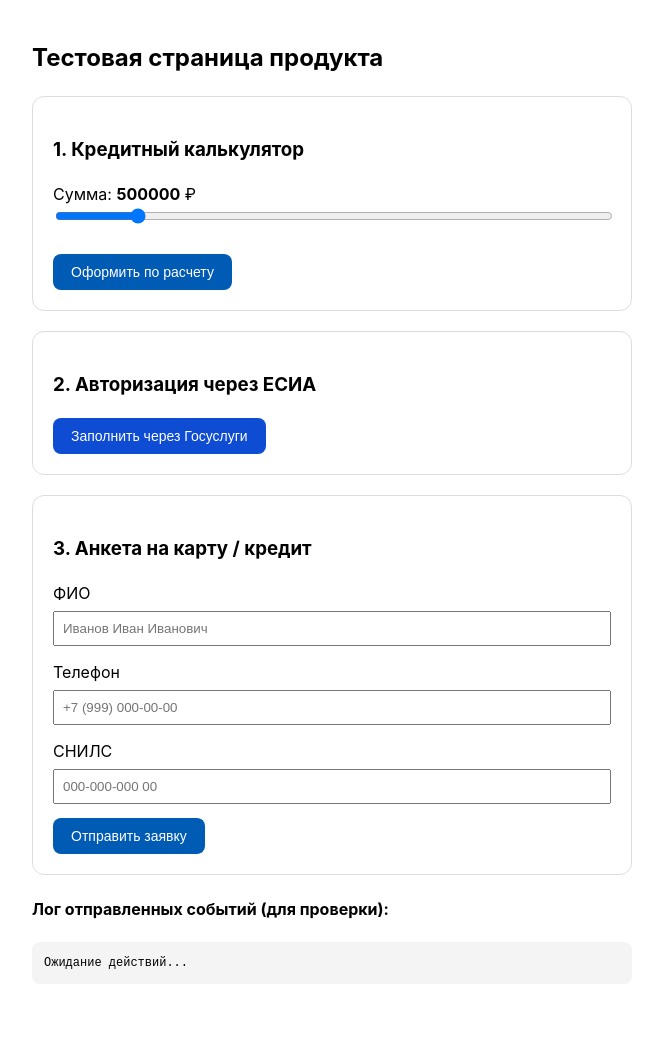
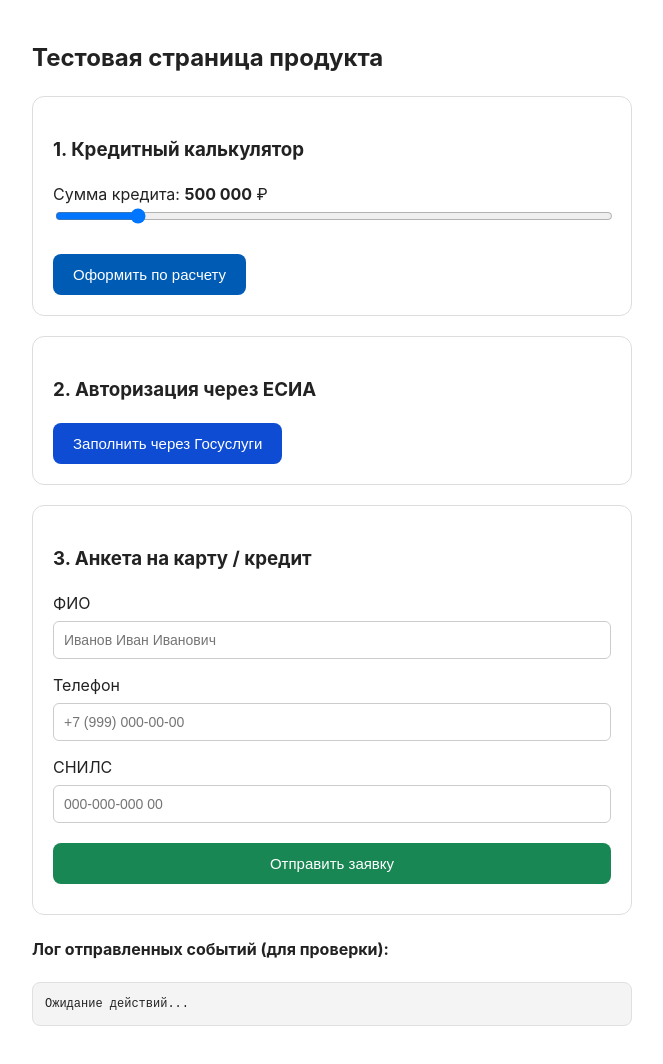
Before and after one commit to romankalinin7766-png/metrica-test, a plain HTML site: page index.html in a window 1280 px wide. Shown: the whole page, without its empty margins (308-971 px from the left). Before the commit the page ends 1024 px from the top, so only its background shows below. Drawn offline with Linux system fonts and the light colour scheme.

Commit message:
Update index.html

```diff
--- a/index.html
+++ b/index.html
@@ -5,12 +5,29 @@
     <meta name="viewport" content="width=device-width, initial-scale=1.0">
     <title>Тестовый стенд Яндекс Метрики</title>
     <style>
-        body { font-family: -apple-system, sans-serif; max-width: 600px; margin: 40px auto; padding: 0 20px; line-height: 1.5; }
-        .card { border: 1px solid #ddd; border-radius: 12px; padding: 20px; margin-bottom: 20px; }
-        button { background: #005bb5; color: #fff; border: none; padding: 10px 18px; border-radius: 8px; cursor: pointer; font-size: 14px; }
+        body { font-family: -apple-system, sans-serif; max-width: 600px; margin: 40px auto; padding: 0 20px; line-height: 1.5; color: #222; }
+        .card { border: 1px solid #ddd; border-radius: 12px; padding: 20px; margin-bottom: 20px; background: #fff; }
+        button {
+            background: #005bb5;
+            color: #fff;
+            border: none;
+            padding: 12px 20px;
+            border-radius: 8px;
+            cursor: pointer;
+            font-size: 15px;
+            font-weight: 500;
+            display: inline-block;
+            transition: background 0.15s ease, transform 0.05s ease;
+        }
+        button:hover { background: #00448a; }
+        button:active { transform: scale(0.98); }
         button.esia { background: #0d4cd3; }
-        input[type="text"], input[type="tel"] { width: 100%; padding: 8px; margin: 6px 0 14px; box-sizing: border-box; }
-        .log { background: #f4f4f4; padding: 12px; border-radius: 8px; font-family: monospace; font-size: 12px; max-height: 180px; overflow-y: auto; }
+        button.esia:hover { background: #09389e; }
+        button.submit-btn { background: #198754; width: 100%; margin-top: 6px; }
+        button.submit-btn:hover { background: #146c43; }
+        input[type="text"], input[type="tel"] { width: 100%; padding: 10px; margin: 6px 0 14px; box-sizing: border-box; border: 1px solid #ccc; border-radius: 6px; font-size: 14px; }
+        .status-badge { display: inline-block; margin-left: 10px; font-size: 13px; color: #198754; font-weight: 500; }
+        .log { background: #f4f4f4; padding: 12px; border-radius: 8px; font-family: monospace; font-size: 12px; max-height: 200px; overflow-y: auto; border: 1px solid #e0e0e0; }
     </style>
 
     <!-- Yandex.Metrika counter -->
@@ -32,34 +49,37 @@
     <h2>Тестовая страница продукта</h2>
 
     <!-- Блок 1: Калькулятор -->
-    <div class="card">
+    <div class="card" id="calcBlock">
         <h3>1. Кредитный калькулятор</h3>
-        <label>Сумма: <b id="amountVal">500000</b> ₽</label><br>
+        <label for="amountRange">Сумма кредита: <b id="amountVal">500 000</b> ₽</label><br>
         <input type="range" id="amountRange" min="100000" max="3000000" step="50000" value="500000" style="width:100%"><br><br>
-        <button id="calcApplyBtn">Оформить по расчету</button>
+        <button type="button" id="calcApplyBtn" data-ym-goal="credit_calc_apply">Оформить по расчету</button>
+        <span class="status-badge" id="calcStatus"></span>
     </div>
 
     <!-- Блок 2: Госуслуги -->
-    <div class="card">
+    <div class="card" id="esiaBlock">
         <h3>2. Авторизация через ЕСИА</h3>
-        <button class="esia" id="esiaBtn">Заполнить через Госуслуги</button>
+        <button type="button" class="esia" id="esiaBtn" data-ym-goal="esia_auth_click">Заполнить через Госуслуги</button>
+        <span class="status-badge" id="esiaStatus"></span>
     </div>
 
     <!-- Блок 3: Форма заявки -->
-    <div class="card">
+    <div class="card" id="formBlock">
         <h3>3. Анкета на карту / кредит</h3>
-        <form id="creditForm">
-            <label>ФИО</label>
-            <input type="text" name="fio" placeholder="Иванов Иван Иванович">
+        <form id="creditForm" action="#submitted" method="post">
+            <label for="inputFio">ФИО</label>
+            <input type="text" id="inputFio" name="fio" class="ym-disable-keys" placeholder="Иванов Иван Иванович">
 
-            <label>Телефон</label>
-            <input type="tel" name="phone" placeholder="+7 (999) 000-00-00">
+            <label for="inputPhone">Телефон</label>
+            <input type="tel" id="inputPhone" name="phone" class="ym-disable-keys" placeholder="+7 (999) 000-00-00">
 
-            <label>СНИЛС</label>
-            <input type="text" name="snils" placeholder="000-000-000 00">
+            <label for="inputSnils">СНИЛС</label>
+            <input type="text" id="inputSnils" name="snils" class="ym-disable-keys" placeholder="000-000-000 00">
 
-            <button type="submit">Отправить заявку</button>
+            <button type="submit" id="submitFormBtn" class="submit-btn" data-ym-goal="credit_form_submit">Отправить заявку</button>
         </form>
+        <span class="status-badge" id="formStatus" style="display:block; margin-top:10px; margin-left:0;"></span>
     </div>
 
     <h4>Лог отправленных событий (для проверки):</h4>
@@ -85,7 +105,7 @@
         let calcTimer;
         const range = document.getElementById('amountRange');
         range.addEventListener('input', (e) => {
-            document.getElementById('amountVal').textContent = e.target.value;
+            document.getElementById('amountVal').textContent = Number(e.target.value).toLocaleString('ru-RU');
             clearTimeout(calcTimer);
             calcTimer = setTimeout(() => {
                 sendGoal('credit_calc_use', { amount: Number(e.target.value), term_months: 36 });
@@ -93,19 +113,26 @@
         });
 
         document.getElementById('calcApplyBtn').addEventListener('click', () => {
-            sendGoal('credit_calc_apply', { amount: Number(range.value), term_months: 36 });
+            const amount = Number(range.value);
+            sendGoal('credit_calc_apply', { amount: amount, term_months: 36 });
+            document.getElementById('calcStatus').textContent = `✓ Выбрана сумма ${amount.toLocaleString('ru-RU')} ₽`;
+            document.getElementById('inputFio').focus();
         });
 
         // 2. Имитация Госуслуг
         document.getElementById('esiaBtn').addEventListener('click', () => {
+            const status = document.getElementById('esiaStatus');
+            status.textContent = 'Запрос к ЕСИА...';
             sendGoal('esia_auth_click');
+
             setTimeout(() => {
                 isEsiaUsed = true;
-                document.querySelector('[name="fio"]').value = 'Калинин Роман Владимирович';
-                document.querySelector('[name="phone"]').value = '+7 (999) 123-45-67';
+                document.getElementById('inputFio').value = 'Калинин Роман Владимирович';
+                document.getElementById('inputPhone').value = '+7 (999) 123-45-67';
+                status.textContent = '✓ Данные подставлены из Госуслуг';
                 sendGoal('esia_auth_success');
                 sendGoal('esia_prefill_complete', { prefill_percent: 66 });
-            }, 800);
+            }, 600);
         });
 
         // 3. Поля формы и замер времени
@@ -127,7 +154,7 @@
             e.preventDefault();
             const fillTime = formStartTime ? Math.round((Date.now() - formStartTime) / 1000) : 0;
             sendGoal('credit_form_submit', { is_esia: isEsiaUsed, fill_time_sec: fillTime });
-            alert('Заявка отправлена! Проверьте консоль или лог ниже.');
+            document.getElementById('formStatus').textContent = `✓ Заявка успешно отправлена (время заполнения: ${fillTime} сек.)`;
         });
     </script>
 </body>
```
